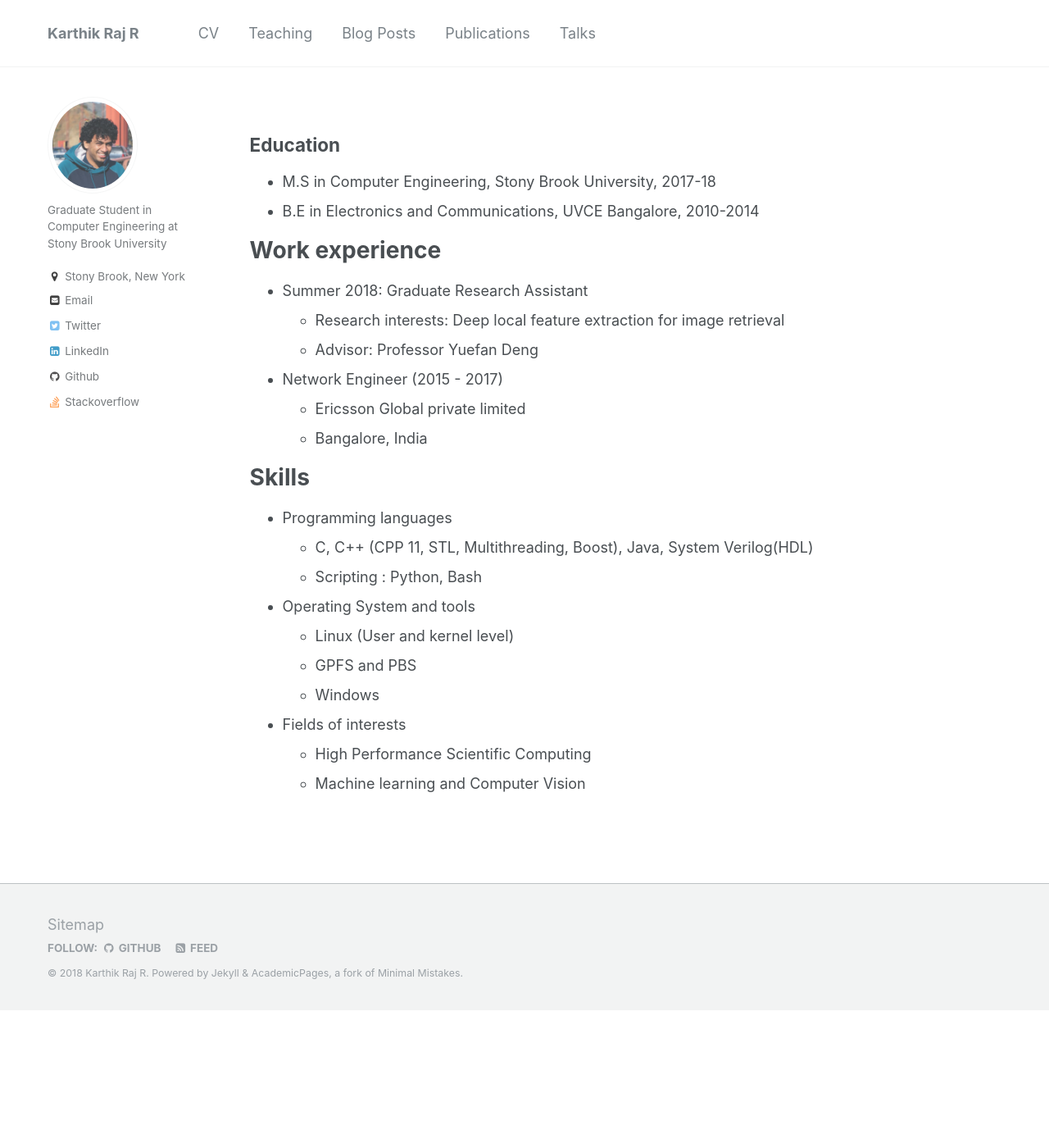
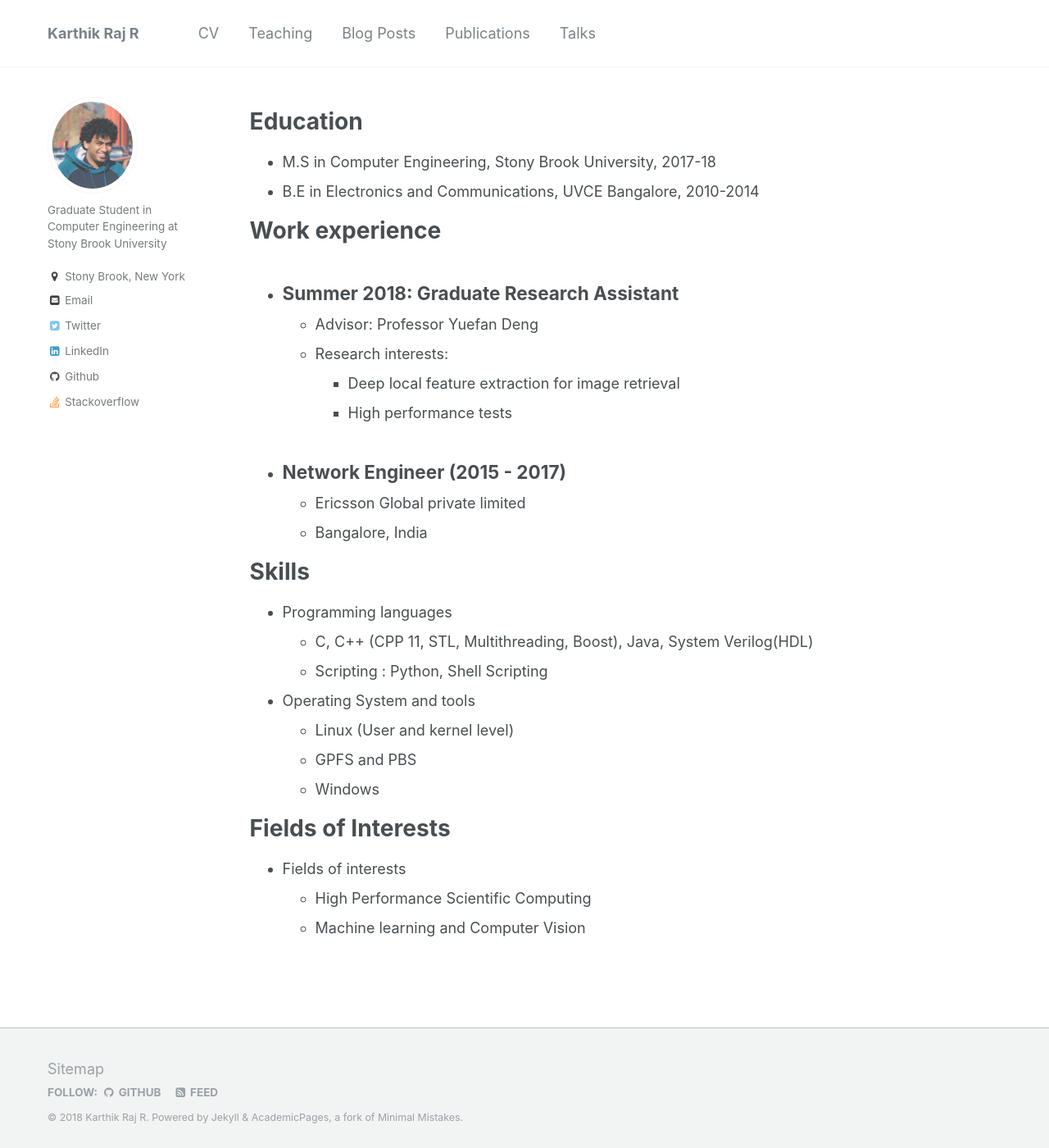
Before and after one commit to Karthik4293/Karthik4293.github.io, a Jekyll site: the page built from _pages/cv.md, in a window 1280 px wide and 1400 px high. Shown: the whole window at 82% size. Built offline with Jekyll 4.4.1, drawn with Linux system fonts in a browser that asks for light colours.

Commit message:
updating CV

```diff
--- a/_pages/cv.md
+++ b/_pages/cv.md
@@ -10,7 +10,7 @@ redirect_from:
 {% include base_path %}
 
 Education
------
+======
 
 * M.S in Computer Engineering, Stony Brook University,  2017-18
 * B.E in Electronics and Communications, UVCE Bangalore, 2010-2014
@@ -18,10 +18,14 @@ Education
 Work experience
 ======
 * Summer 2018: Graduate Research Assistant
-  * Research interests: Deep local feature extraction for image retrieval
+----
   * Advisor: Professor Yuefan Deng
+  * Research interests:
+    * Deep local feature extraction for image retrieval
+    * High performance tests
 
 * Network Engineer (2015 - 2017)
+----
   * Ericsson Global private limited
   * Bangalore, India
 
@@ -29,11 +33,14 @@ Skills
 ======
 * Programming languages
   * C, C++ (CPP 11, STL, Multithreading, Boost), Java, System Verilog(HDL)
-  * Scripting : Python, Bash
+  * Scripting : Python, Shell Scripting
 * Operating System and tools
   * Linux (User and kernel level)
   * GPFS and PBS
   * Windows
+
+Fields of Interests
+====
 * Fields of interests
   * High Performance Scientific Computing
   * Machine learning and Computer Vision
```
